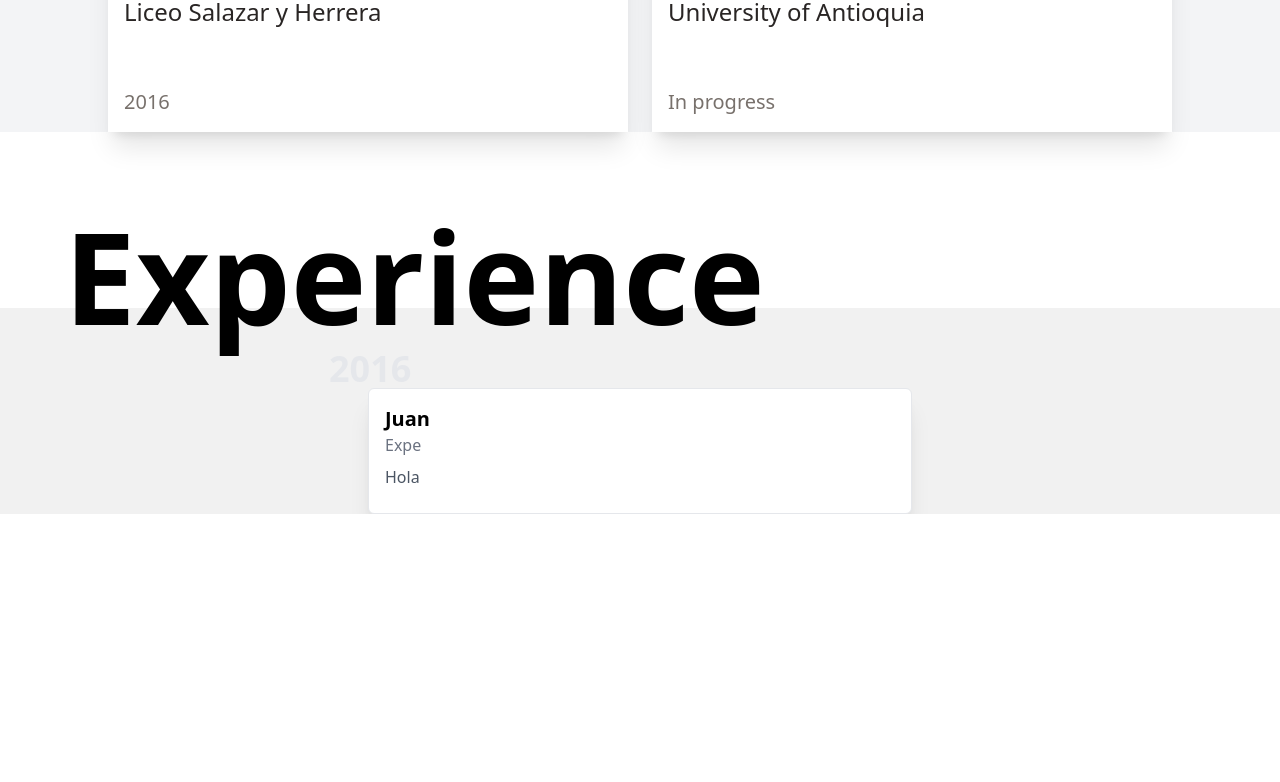
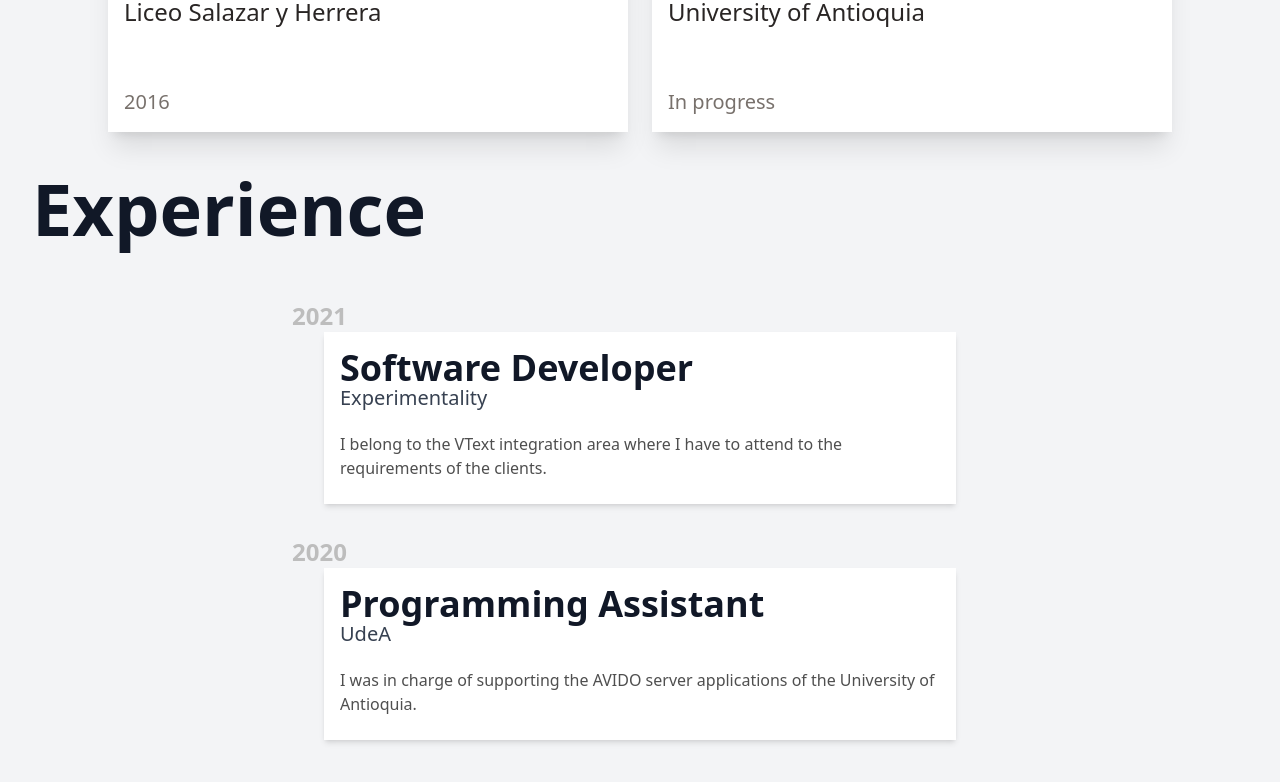
Before and after one commit to juanesgutiz19/cv-project, a React (Create React App) app: page / in a window 1280 px wide. Shown: the part 1400-2182 px from the top of the page. Before the commit the page ends 1914 px from the top, so only its background shows below. Built offline with nearby package versions, Linux system fonts and the light colour scheme.

Commit message:
Se termina toda la sección de Experience

```diff
--- a/src/components/Experience.jsx
+++ b/src/components/Experience.jsx
@@ -3,25 +3,26 @@ import ExperienceCard from './ExperienceCard';
 
 const Experience = () => {
     return (
-        <section className="bg-white dark:bg-gray-800">
-          <div className="max-w-6xl mx-auto h-48 bg-white dark:bg-gray-800">
-            <h1 className=" text-5xl md:text-9xl font-bold py-20 text-center md:text-left">
-              Experience
-            </h1>
-          </div>
-          <div className="bg-[#F1F1F1] dark:bg-gray-900 -mt-4">
-            <div className="grid grid-cols-1 dark:bg-gray-900 max-w-xl mx-auto pt-20">
-                  <ExperienceCard
-                    key={1}
-                    title="Juan"
-                    desc="Hola"
-                    year={2016}
-                    company="Expe"
-                    companyLink="expe.com"
-                  />
-            </div>
-          </div>
-        </section>
+      <div>
+        <h1 className="text-4xl md:text-5xl lg:text-7xl font-bold text-gray-900 text-center md:text-left md:mx-6 lg:mx-8 mt-10 md:mb-5">Experience</h1>
+        <div className="max-w-xl md:max-w-2xl mx-auto px-10 pb-10 pt-5 md:p-1">
+          <ExperienceCard
+                    title="Software Developer"
+                    description="I belong to the VText integration area where I have to attend to the requirements of the clients."
+                    year={ 2021 }
+                    company="Experimentality"
+                    companyLink="https://www.experimentality.co/"
+          />
+          <ExperienceCard
+                    title="Programming Assistant"
+                    description="I was in charge of supporting the AVIDO server applications of the University of Antioquia."
+                    year={ 2020 }
+                    company="UdeA"
+                    companyLink="https://www.udea.edu.co/"
+          />
+        </div>
+      </div>
+
       );
 }
 
--- a/src/components/ExperienceCard.jsx
+++ b/src/components/ExperienceCard.jsx
@@ -1,16 +1,16 @@
 import React from 'react'
 
-const ExperienceCard = ( { title, desc, year, company, companyLink } ) => {
+const ExperienceCard = ( { title, description, year, company, companyLink } ) => {
     return (
-        <div className="relative experience-card border p-4 rounded-md shadow-xl bg-white dark:bg-gray-800 z-10 mx-4">
-          <h1 className="absolute -top-10 md:-left-10 md:-top-10 text-4xl text-gray-200 font-bold dark:text-gray-800">
-            {year}
+        <div className="relative p-4 shadow-md bg-white mx-4 my-16">
+          <h1 className="absolute -top-8 -left-8 md:-left-8 md:-top-8 text-2xl text-gray-6 font-bold">
+            { year }
           </h1>
-          <h1 className="font-semibold text-xl">{title}</h1>
-          <a href={companyLink} className="text-gray-500">
-            {company}
+          <h1 className="text-xl md:text-4xl  font-bold text-gray-900 -mb-1">{title}</h1>
+          <a href={ companyLink } className="text-gray-700 text-sm md:text-xl font-medium">
+            { company }
           </a>
-          <p className="text-gray-600 dark:text-gray-400 my-2">{desc}</p>
+          <p className="text-gray-2 text-sm md:text-base font-normal my-2 mt-5">{ description }</p>
         </div>
       );
 }
--- a/tailwind.config.js
+++ b/tailwind.config.js
@@ -8,7 +8,8 @@ module.exports = {
           2: '#4F4F4F',
           3: '#1c1917',
           4: '#292524',
-          5: '#78716C'
+          5: '#78716C',
+          6: '#BDBDBD'
         }
       }
     },
```
